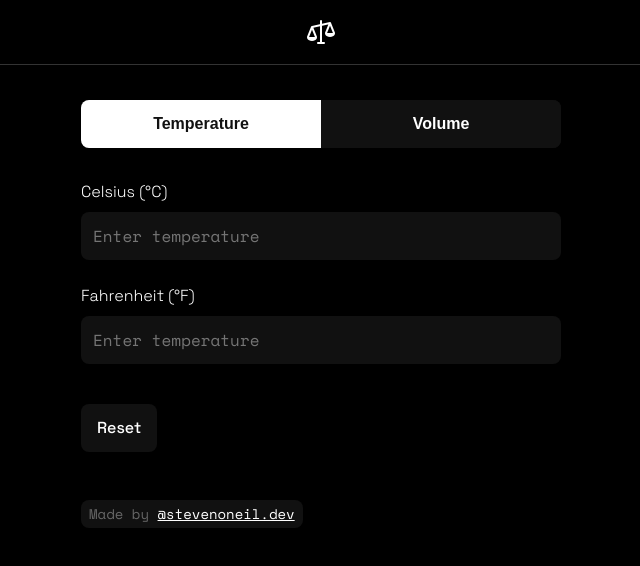
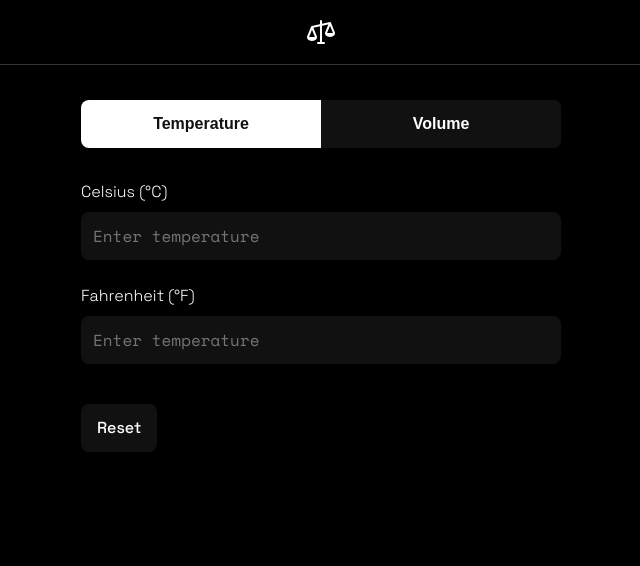
Before and after one commit to stevenoneildev/switchcook, a website: page index.html in a window 1280 px wide. Shown: the whole page, without its empty margins (319-959 px from the left). Drawn offline with nearby package versions, Linux system fonts and the light colour scheme.

Commit message:
madeByFix

```diff
--- a/index.html
+++ b/index.html
@@ -75,7 +75,7 @@
                 <button id="resetVolume" class="resetButton">Reset</button>
             </div>
         </div>
-        <p class="madeBy">Made by <a href="https://github.com/stevenoneildev/switchcook">@stevenoneil.dev</a></p>
+        <!-- <p class="madeBy">Made by <a href="https://github.com/stevenoneildev/switchcook">@stevenoneil.dev</a></p> -->
     </div>
 
     <!-- <div class="footerWrapper">
--- a/styles.css
+++ b/styles.css
@@ -178,7 +178,7 @@ a {
     transition-timing-function: ease-in-out;
 }
 
-.madeBy {
+/* .madeBy {
     font-family: 'Space Mono', monospace;
     font-weight: 400;
     font-size: 14px;
@@ -194,7 +194,7 @@ a {
     padding-bottom: 4px;
     width: fit-content;
 
-}
+} */
 
 /* .footerWrapper {
     display: flex;
```
